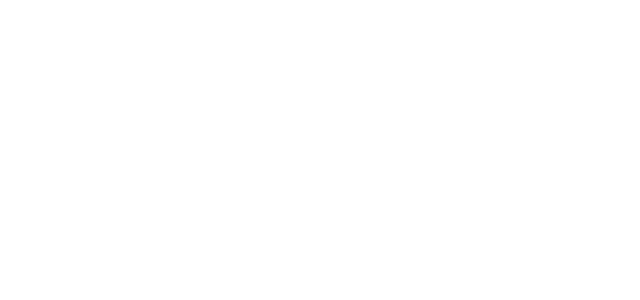
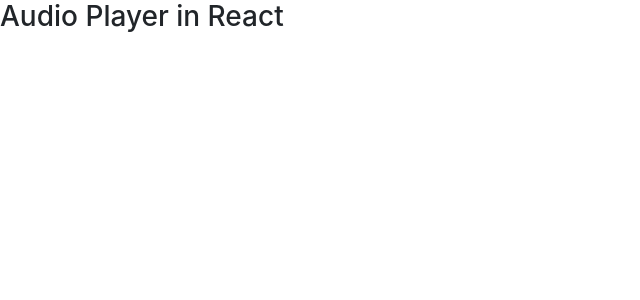
Before and after one commit to mlestrella843/Practice_Meta, a React (Create React App) app in the folder practiceapp/: page / in a window 1280 px wide. Shown: the top 300 px of the page, without its empty margins (0-640 px from the left). Built offline with nearby package versions, Linux system fonts and the light colour scheme.

Commit message:
Importing and using ReactPlayer

```diff
--- a/practiceapp/src/App.js
+++ b/practiceapp/src/App.js
@@ -139,12 +139,31 @@
 
   //* Embedding videos
 
-  import React from "react";
-  import MyVideo from "./components/embeddedVideos/MyVideo";
+  // import React from "react";
+  // import MyVideo from "./components/embeddedVideos/MyVideo";
+  // function App() {
+  //   return (
+  //     <div>
+  //       <MyVideo />
+  //     </div>
+  //   );
+  // }
+  // export default App;
+
+  //* Embedding Audio React-Player
+
+  import ReactPlayer from "react-player/youtube";
+
   function App() {
+    const vidUrl = 'https://www.youtube.com/watch?v=YuIc4mq7zMU';
     return (
       <div>
-        <MyVideo />
+        <h3>Audio Player in React</h3>
+        <ReactPlayer
+        url={vidUrl}
+        playing={false}
+        volume={0.5}
+        />
       </div>
     );
   }
```
